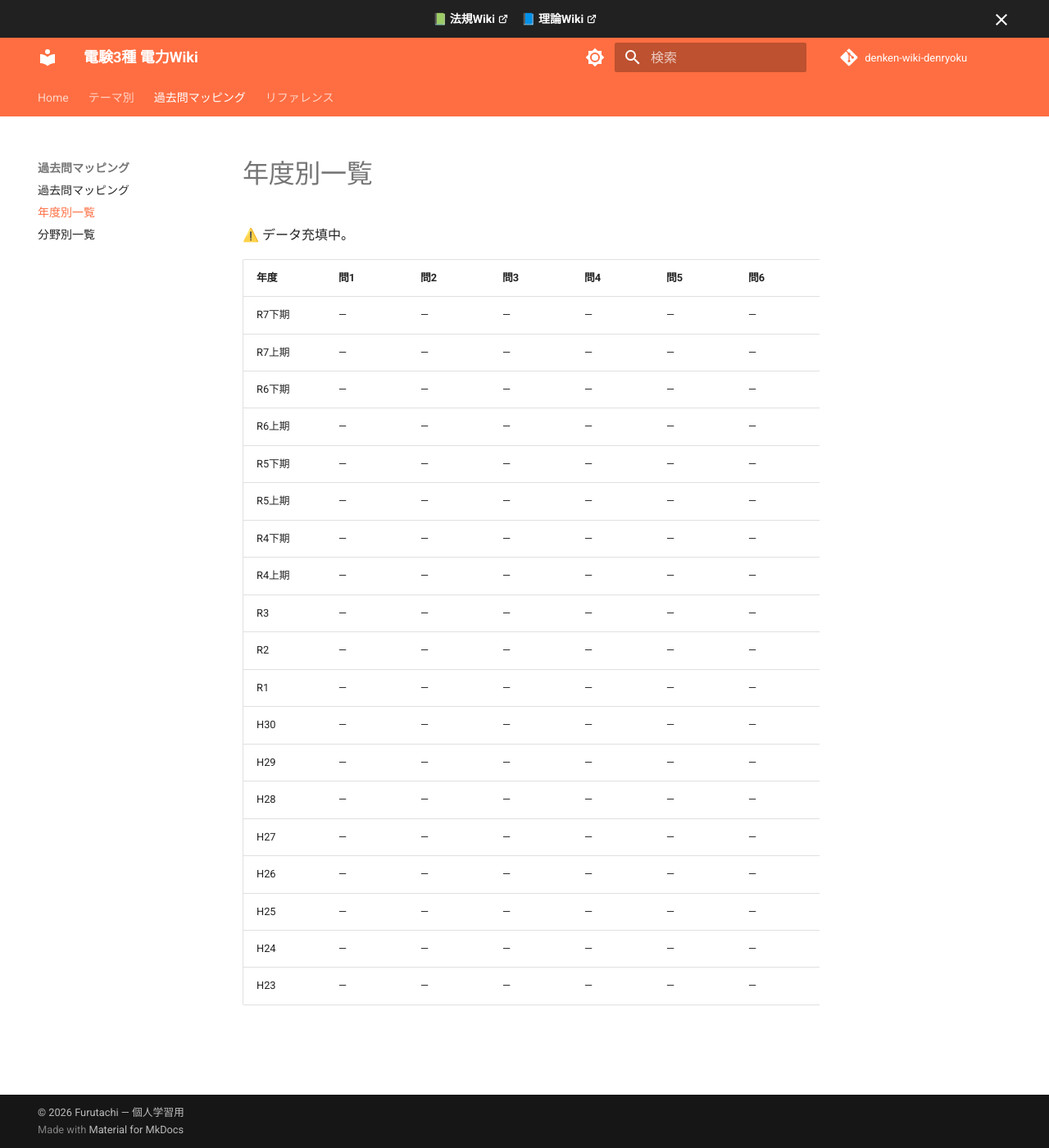
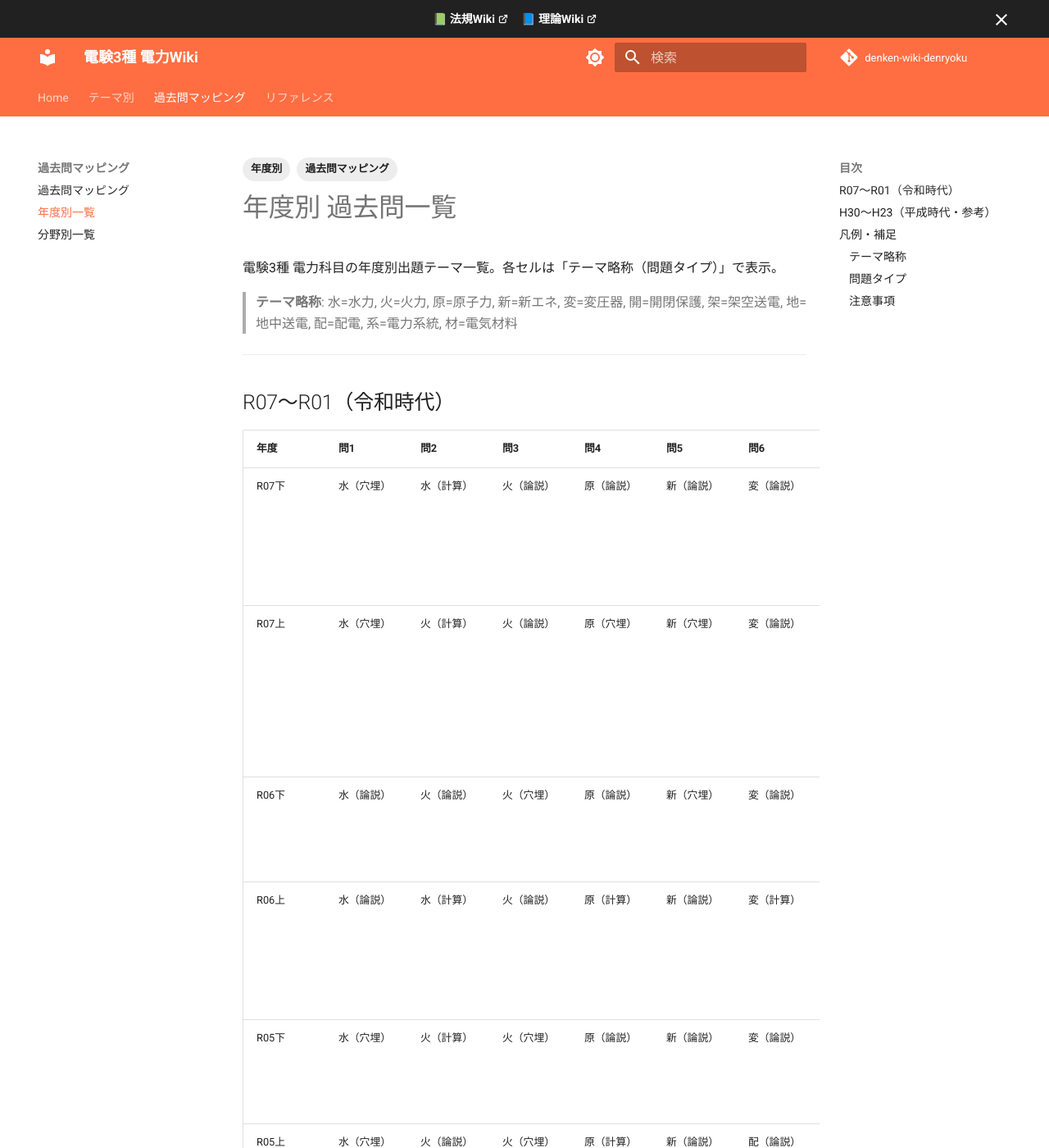
Before and after one commit to kfurufuru/denken-wiki-denryoku, an MkDocs documentation site: the page built from docs/kakomon/by-year.md, in a window 1280 px wide and 1400 px high. Shown: the whole window at 82% size. Built offline with MkDocs 1.6.1 and Material for MkDocs 9.7.7, drawn with Linux system fonts in a browser that asks for light colours; comment, search, counter and statistics services are not loaded; some of the changed text lies outside the part shown.

Commit message:
feat: by-year.md 年度別過去問マッピング充填（R01〜R07）

```diff
--- a/docs/kakomon/by-year.md
+++ b/docs/kakomon/by-year.md
@@ -1,25 +1,76 @@
-# 年度別一覧
+---
+tags: [年度別, 過去問マッピング]
+---
 
-⚠️ データ充填中。
+# 年度別 過去問一覧
 
-| 年度 | 問1 | 問2 | 問3 | 問4 | 問5 | 問6 | 問7 | 問8 | 問9 | 問10〜 |
-|------|-----|-----|-----|-----|-----|-----|-----|-----|-----|-------|
-| R7下期 | — | — | — | — | — | — | — | — | — | — |
-| R7上期 | — | — | — | — | — | — | — | — | — | — |
-| R6下期 | — | — | — | — | — | — | — | — | — | — |
-| R6上期 | — | — | — | — | — | — | — | — | — | — |
-| R5下期 | — | — | — | — | — | — | — | — | — | — |
-| R5上期 | — | — | — | — | — | — | — | — | — | — |
-| R4下期 | — | — | — | — | — | — | — | — | — | — |
-| R4上期 | — | — | — | — | — | — | — | — | — | — |
-| R3 | — | — | — | — | — | — | — | — | — | — |
-| R2 | — | — | — | — | — | — | — | — | — | — |
-| R1 | — | — | — | — | — | — | — | — | — | — |
-| H30 | — | — | — | — | — | — | — | — | — | — |
-| H29 | — | — | — | — | — | — | — | — | — | — |
-| H28 | — | — | — | — | — | — | — | — | — | — |
-| H27 | — | — | — | — | — | — | — | — | — | — |
-| H26 | — | — | — | — | — | — | — | — | — | — |
-| H25 | — | — | — | — | — | — | — | — | — | — |
-| H24 | — | — | — | — | — | — | — | — | — | — |
-| H23 | — | — | — | — | — | — | — | — | — | — |
+電験3種 電力科目の年度別出題テーマ一覧。各セルは「テーマ略称（問題タイプ）」で表示。
+
+> **テーマ略称**: 水=水力, 火=火力, 原=原子力, 新=新エネ, 変=変圧器, 開=開閉保護, 架=架空送電, 地=地中送電, 配=配電, 系=電力系統, 材=電気材料
+
+---
+
+## R07〜R01（令和時代）
+
+| 年度 | 問1 | 問2 | 問3 | 問4 | 問5 | 問6 | 問7 | 問8 | 問9 | 問10 | 問11〜15 |
+|------|-----|-----|-----|-----|-----|-----|-----|-----|-----|------|---------|
+| R07下 | 水（穴埋） | 水（計算） | 火（論説） | 原（論説） | 新（論説） | 変（論説） | 配（論説） | 開（論説）/ 架（論説） | 架（論説）/ 地（論説） | 系（論説） | 問11:架（論説） 問12:配（計算） 問14:材（論説） 問15:火（計算） |
+| R07上 | 水（穴埋） | 火（計算） | 火（論説） | 原（穴埋） | 新（穴埋） | 変（論説） | 変（論説） | 開（穴埋）/ 架（論説） | 架（論説）/ 地（穴埋） | 系（穴埋） | 問11:配（論説） 問13:配（計算） 問14:材（論説） 問15:水（計算） 問17:配（計算） |
+| R06下 | 水（論説） | 火（論説） | 火（穴埋） | 原（論説） | 新（穴埋） | 変（論説） | 変（論説） | 開（論説）/ 架（論説） | 架（論説）/ 地（計算） | 系（計算） | 問11:配（論説） 問14:材（論説） 問15:火（計算） |
+| R06上 | 水（論説） | 水（計算） | 火（論説） | 原（計算） | 新（論説） | 変（計算） | 変（論説） | 開（穴埋）/ 架（論説） | 架（論説）/ 地（計算） | 系（論説） | 問14:材（論説） 問15:水（計算） 問16:変（計算） 問17:配（計算） |
+| R05下 | 水（穴埋） | 火（計算） | 火（穴埋） | 原（論説） | 新（論説） | 変（論説） | 配（論説） | 開（論説）/ 架（論説） | 架（論説）/ 地（論説） | 系（論説） | 問13:配（計算） 問14:材（論説） 問15:水（計算） |
+| R05上 | 水（穴埋） | 火（論説） | 火（穴埋） | 原（計算） | 新（論説） | 配（論説） | 変（論説） | 開（穴埋）/ 架（論説） | 架（論説）/ 地（穴埋） | 系（穴埋） | 問13:変（計算） 問14:材（論説） 問16:変（計算） |
+| R04下 | 水（論説） | 水（穴埋） | 火（論説） | 原（穴埋） | 新（論説） | 変（計算） | 変（論説） | 開（論説）/ 架（論説） | 地（計算） | 系（論説） | 問13:配（論説） 問14:材（穴埋） |
+| R04上 | — | 火（穴埋） | 火（計算） | 原（論説） | 新（穴埋） | — | — | 開（論説）/ 架（論説） | — | 系（穴埋） | 問10:架（論説） 問14:材（論説） 問16:変（計算） |
+| R03 | — | 水（計算） | — | 火（穴埋） | 原（論説） | 新（論説） | 変（論説） | 開（穴埋）/ 架（穴埋） | 変（計算）/ 地（穴埋） | 系（論説） | 問10:架（論説） 問12:配（論説） 問13:配（穴埋） 問14:材（論説） |
+| R02 | 水（論説） | — | — | 原（穴埋） | 新（穴埋） | 架（論説） | 変（論説） | 開（論説） | 地（論説） | 系（論説） | 問10:架（論説）/ 系（論説） 問12:配（論説） 問13:配（穴埋） 問14:材（論説） |
+| R01 | 水（論説） | — | — | 原（計算） | 火（論説） | — | — | 開（計算）/ 地（論説） | 架（論説） | 系（論説） | 問10:架（論説） 問12:配（論説） 問14:材（論説） |
+
+---
+
+## H30〜H23（平成時代・参考）
+
+| 年度 | 問1〜5（発電系） | 問6〜9（変電・送電系） | 問10〜14（配電・材料系） |
+|------|---------------|---------------------|----------------------|
+| H30 | 問5:新（計算） | 問7:変（論説） 問9:架（論説） 問12:変（計算） | 問14:材（論説） |
+| H29 | 問5:新（穴埋） | — | 問14:材（論説） |
+| H28 | — | 問8:架（論説） 問16:変（計算） | 問14:材（論説） |
+| H27 | — | — | 問14:材（論説） |
+| H26 | — | 問6:変（計算） 問8:架（論説） | 問14:材（論説） |
+| H25 | — | 問8:架（論説） | — |
+| H24 | — | — | 問4:原（計算） |
+| H23 | — | — | 問4:原（計算） |
+
+---
+
+## 凡例・補足
+
+### テーマ略称
+| 略称 | テーマ名 | 主な出題問番号 |
+|------|---------|------------|
+| 水 | 水力発電 | 問1〜2, 問15 |
+| 火 | 火力発電 | 問2〜3, 問15 |
+| 原 | 原子力発電 | 問4 |
+| 新 | 新エネルギー | 問5 |
+| 変 | 変圧器・変電設備 | 問6〜7, 問16 |
+| 開 | 開閉装置・保護継電器 | 問8 |
+| 架 | 架空送電 | 問7〜9, 問11 |
+| 地 | 地中送電 | 問9 |
+| 配 | 配電線路 | 問7, 問10〜13, 問16〜17 |
+| 系 | 電力系統・需給運用 | 問10 |
+| 材 | 電気材料 | 問14 |
+
+### 問題タイプ
+- **論説**: 空欄なし・論述形式（選択問題含む）
+- **穴埋**: 文中の空欄に語句・数値を埋める形式
+- **計算**: 数値計算を要する形式
+
+### 注意事項
+- R04上以前の年度は年1回試験（上期/下期の区別なし）
+- R05〜以降は年2回試験（上期=CBT方式、下期=筆記方式）
+- 「—」は当該テーマからの出題実績データなし（他テーマが出題されている可能性あり）
+- 1セルに複数テーマ記載は「同問番号に複数テーマ記事が記録していた場合」（テーマ記事の分類の重複による）
+
+---
+
+> 出典: [電験王](https://denken-ou.com/denryoku/) | 最終更新: 2026-04-03
```
